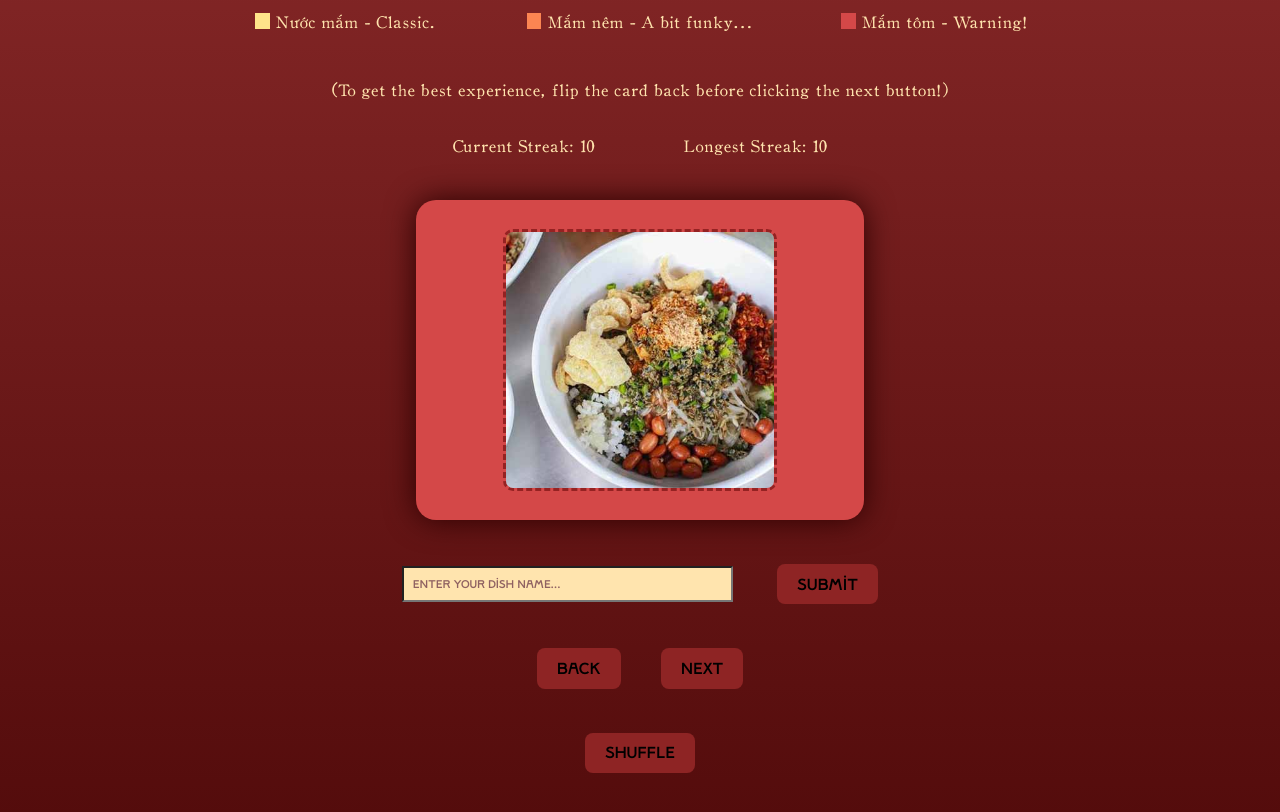
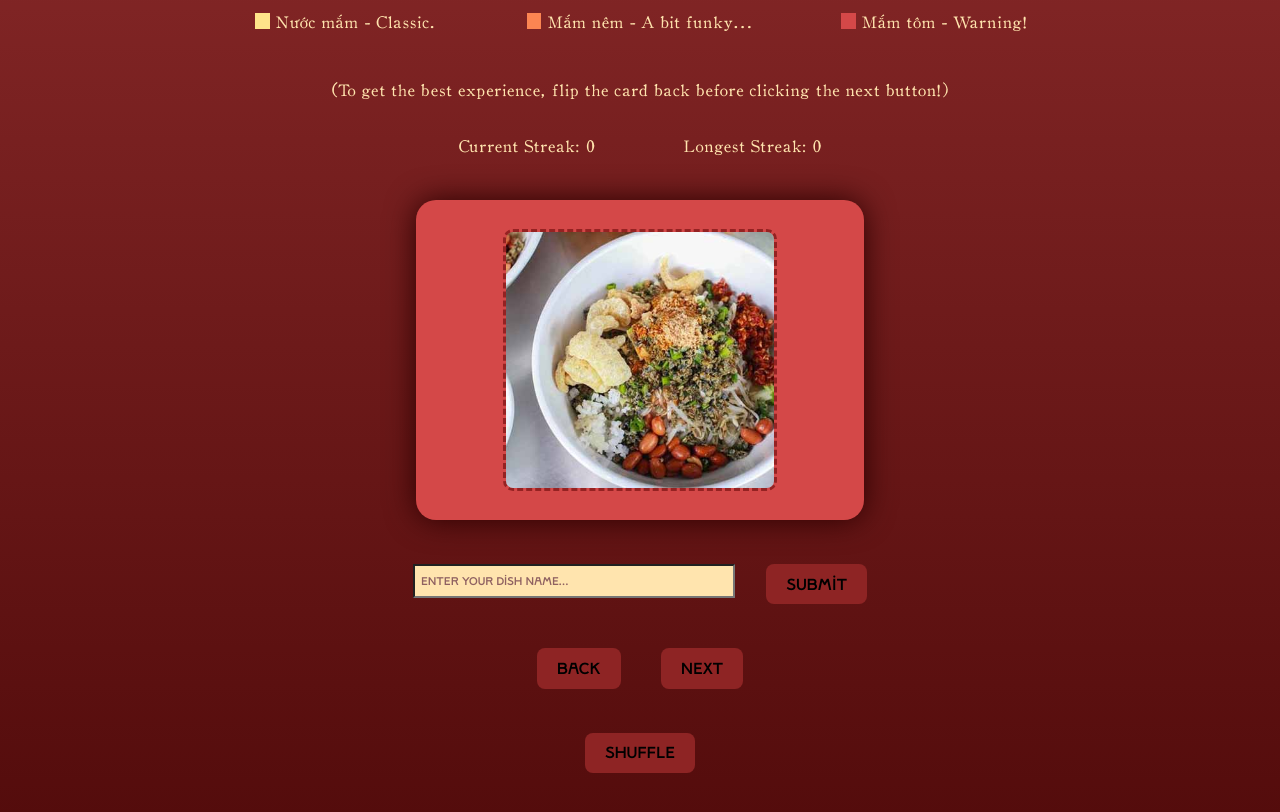
Before and after one commit to han-hangoc-le/web102-project2-flashcards, a React (Vite) app: page / in a window 1280 px wide. Shown: the part 500-1312 px from the top of the page. Built offline with nearby package versions, Linux system fonts and the light colour scheme.

Commit message:
add logic to input/submit/streak components

```diff
--- a/src/components/LearnSpace.css
+++ b/src/components/LearnSpace.css
@@ -50,7 +50,7 @@
     flex-direction: row;
     gap: 5%;
     justify-content: center;
-    align-items: center;
+    align-items: start;
     padding-top: 5%;
 }
 
@@ -65,18 +65,48 @@
     background-color: #ffe4ae;
 } */
 
-.test {
+.answerBox {
+    justify-content: start;
+    align-items: start;
+    width: 35%;
+    height: 3vh;
+}
+
+.inputField {
     font-family: 'VietXua1';
     color: #8e2424;
     font-size: 70%;
 
     margin: 0;
-    height: 7%;
-    width: 35%;
+    height: 100%;
+    width: 100%;
     padding: 1%;
+    padding-left: 2%;
     background-color: #ffe4ae;
+}
+
+.feedback {
+    align-items: start;
+    font-family: 'Typing';
+    font-size: small;
+}
+
+.correctText {
+    color: green;
+}
+
+.incorrectText {
+    color: red;
 }
 
 ::placeholder {
     color: #8f6161;
-  }
+}
+
+.correct {
+    border: 2px solid green;
+}
+
+.incorrect {
+    border: 2px solid red;
+}
--- a/src/components/LearnSpace.jsx
+++ b/src/components/LearnSpace.jsx
@@ -13,7 +13,8 @@ const shuffleArray = (array) => {
   };
 
 export default function LearnSpace() {
-    // ************** shuffling mechanics - next/back/submit buttons
+
+    // ************** shuffling mechanics - next/back buttons
   const [shuffledCards, setShuffledCards] = useState([]);
   const [currentIndex, setCurrentIndex] = useState(0);
   const [isFlipped, setFlipped] = useState(false);
@@ -26,6 +27,8 @@ export default function LearnSpace() {
     if (currentIndex < shuffledCards.length - 1) {
       setFlipped(false); // Reset flip state to front
       setCurrentIndex(currentIndex + 1);
+      setUserInput("")
+      setIsCorrect(null)
     } else {
       setFinished(true)
     }
@@ -37,10 +40,6 @@ export default function LearnSpace() {
       setCurrentIndex(currentIndex - 1);
     }
   };
-
-  const handleSubmit = () => {
-
-  }
 
   // ************** finish set handling
   const [finished, setFinished] = useState(false);
@@ -54,7 +53,28 @@ export default function LearnSpace() {
     setCurrentIndex(0)
     setFinished(false)
     setFlipped(false)
+    setStreak(0)
+    setUserInput("")
+    setIsCorrect(null)
   }
+
+  // ************** user answer handling
+  const [userInput, setUserInput] = useState("")
+  const [isCorrect, setIsCorrect] = useState(null)
+  const [streak, setStreak] = useState(0)
+  const [longestStreak, setlongestStreak] = useState(0)
+
+  const handleSubmit = () => {
+    if (userInput.trim().toLowerCase() === shuffledCards[currentIndex].cardName.trim().toLowerCase()) {
+        setIsCorrect(true)
+        if (streak + 1 > longestStreak) setlongestStreak(streak + 1)
+        setStreak(streak + 1)
+    } else {
+        setIsCorrect(false)
+        setStreak(0)
+    }
+  }
+
 
   // ************** changing the bg of the card
   const difficultyColors = {
@@ -68,8 +88,8 @@ export default function LearnSpace() {
     return (
        <>
        <div className='streakTracker'>
-            <p className='para'>Current Streak: 10</p>
-            <p className='para'>Longest Streak: 10</p>
+            <p className='para'>Current Streak: {streak}</p>
+            <p className='para'>Longest Streak: {longestStreak}</p>
        </div>
         <div className='cardContainer'>
             {finished ? (
@@ -92,10 +112,23 @@ export default function LearnSpace() {
             )}
 
         </div>
+
         <div className='typingAnswer'>
-            <input type='text' placeholder='Enter your dish name...' className='test'></input>
+            <div className='answerBox'>
+                <input
+                    type='text'
+                    placeholder='Enter your dish name...'
+                    value = {userInput}
+                    onChange={(e) => setUserInput(e.target.value)}
+                    className={`inputField ${isCorrect === true ? 'correct' : isCorrect === false ? 'incorrect' : ''}`}/>
+                <p className={`feedback ${isCorrect === true ? 'correctText' : isCorrect === false ? 'incorrectText' : ''}`} style={{margin:'0'}}>
+                    {isCorrect === true ? 'You got it!' : isCorrect === false ? 'Uh oh... Try again!' : ''}
+                </p>
+            </div>
+
             <button onClick={handleSubmit} className='buttons'>Submit</button>
         </div>
+
         <div className='buttonsGroup'>
             <button onClick={handleBack} className='buttons'>Back</button>
             <button onClick={handleNext} className='buttons'>Next</button>
```
Also changed, not shown: 1 other file (tests, documents, lock files or other folders).
